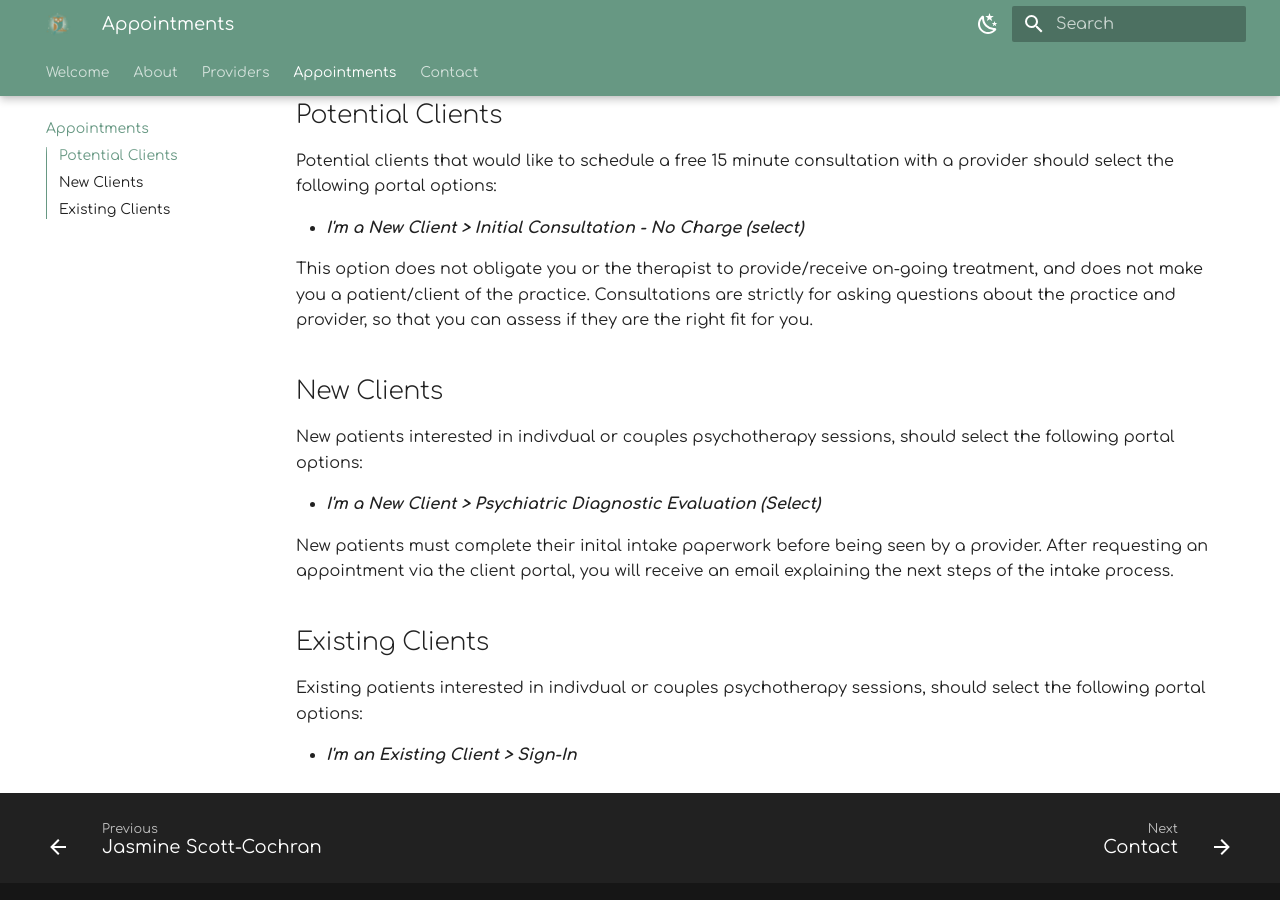
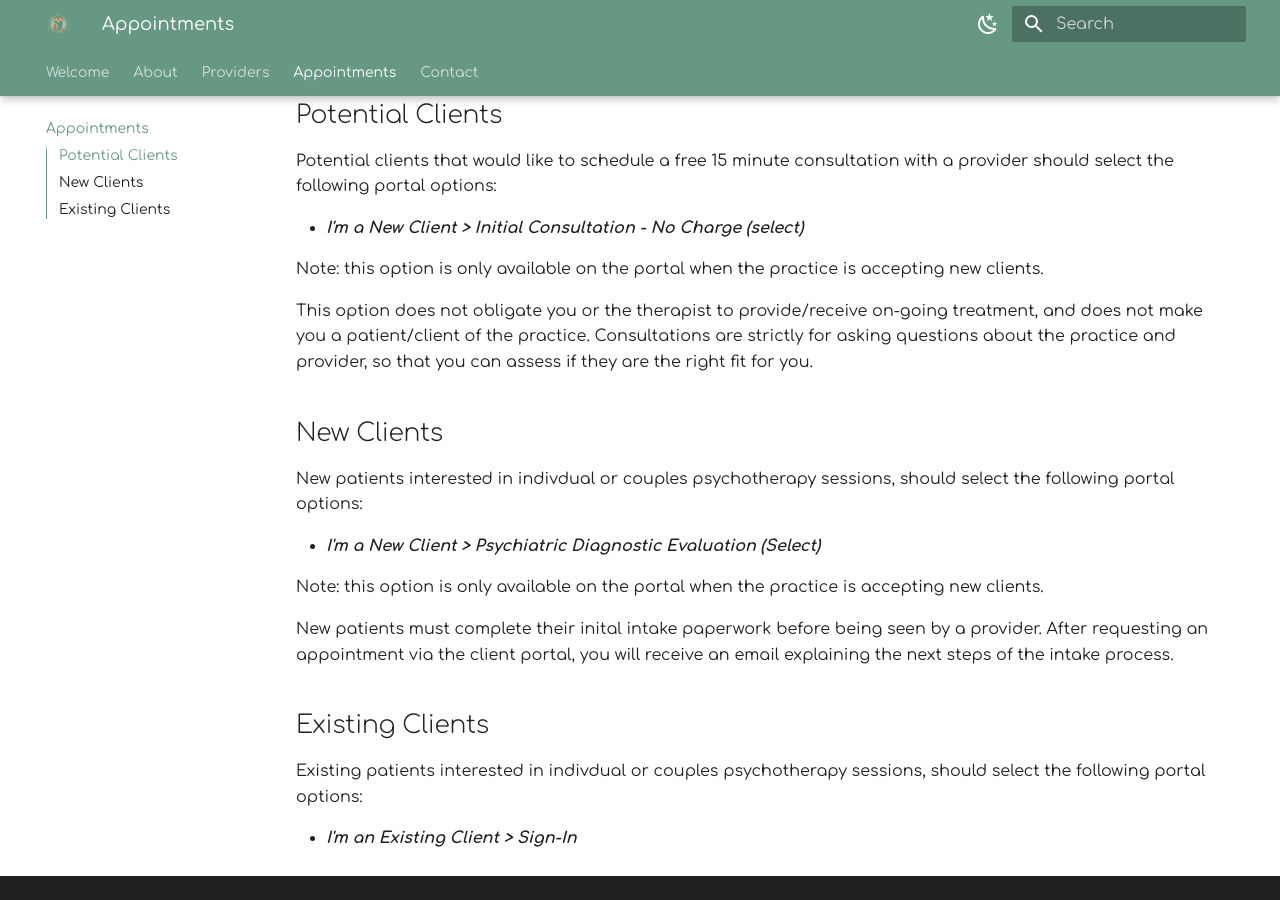
Before and after one commit to motm-therapy/website, an MkDocs documentation site: the page built from docs/appointments.md, in a window 1280 px wide and 900 px high, scrolled down 574 px. Built offline with MkDocs 1.6.1 and Material for MkDocs 9.7.7, drawn with Linux system fonts in a browser that asks for light colours; plug-ins that fetch from the network failed and are left out.

Commit message:
Update appointments.md

```diff
--- a/docs/appointments.md
+++ b/docs/appointments.md
@@ -24,6 +24,8 @@ Potential clients that would like to schedule a free 15 minute consultation with
 
 - ***I'm a New Client > Initial Consultation - No Charge (select)***
 
+Note: this option is only available on the portal when the practice is accepting new clients.
+
 This option does not obligate you or the therapist to provide/receive on-going treatment,
 and does not make you a patient/client of the practice.
 Consultations are strictly for asking questions about the practice and provider,
@@ -35,6 +37,8 @@ New patients interested in indivdual or couples psychotherapy sessions, should s
 
 - ***I'm a New Client > Psychiatric Diagnostic Evaluation (Select)***
 
+Note: this option is only available on the portal when the practice is accepting new clients.
+
 New patients must complete their inital intake paperwork before being seen by a provider.
 After requesting an appointment via the client portal, you will receive an email explaining the next steps of the intake process.
 
```
